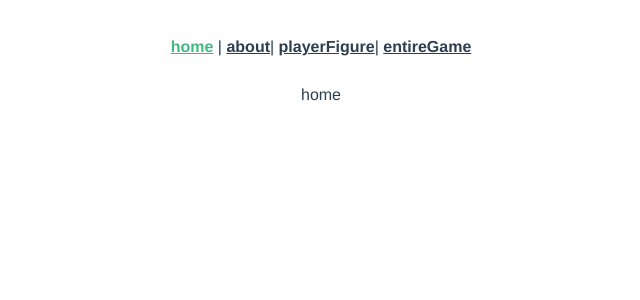
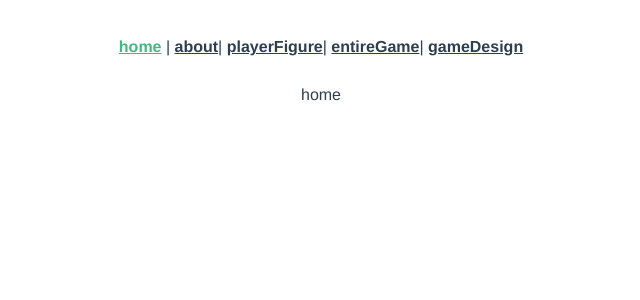
Before and after one commit to Lawliet01/DIYGame, a Vue app: page / in a window 1280 px wide. Shown: the top 300 px of the page, without its empty margins (319-959 px from the left). Built offline with nearby package versions, Linux system fonts and the light colour scheme.

Commit message:
完成component部分的基础设置

```diff
--- a/src/App.vue
+++ b/src/App.vue
@@ -4,7 +4,8 @@
       <router-link to="/">home</router-link> |
       <router-link to="/about">about</router-link>|
       <router-link to="/playerFigure">playerFigure</router-link>|
-      <router-link to="/entireGame">entireGame</router-link>
+      <router-link to="/entireGame">entireGame</router-link>|
+      <router-link to="/gameDesign">gameDesign</router-link>
     </div>
     <router-view/>
   </div>
```
Also changed, not shown: src/router.js (+10 -0 lines).
